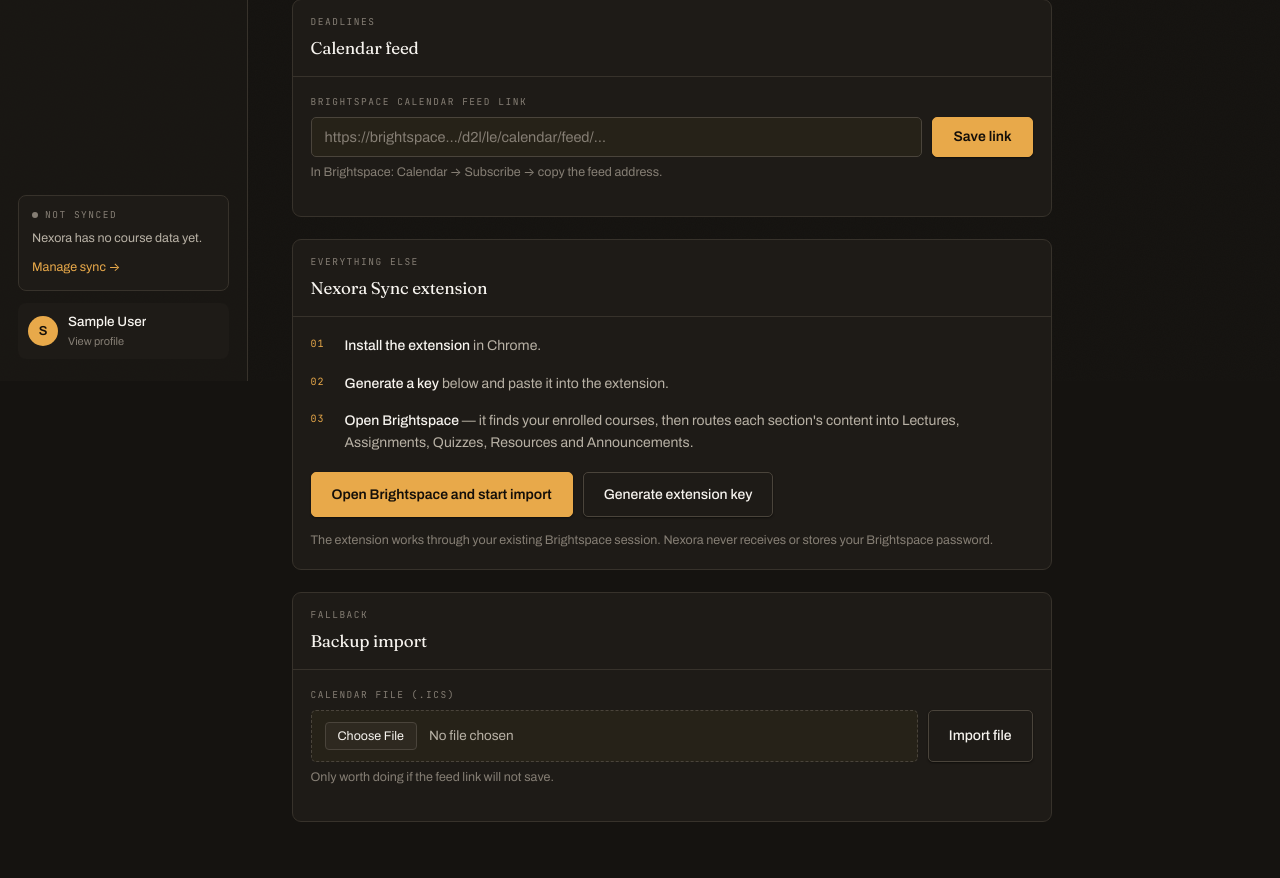
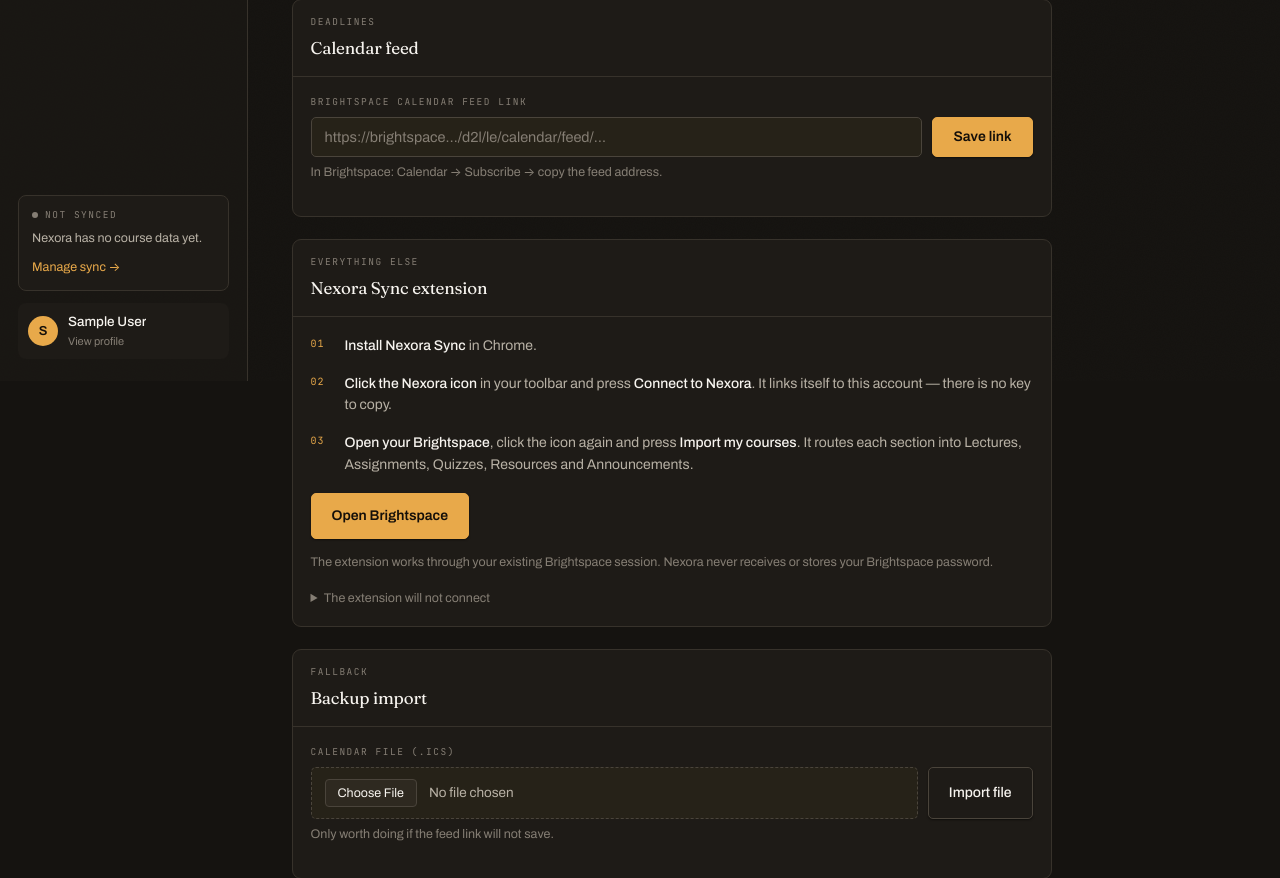
Before and after one commit to BassemAbdo01/uni-helper-project, a Flask app: page /connect-brightspace in a window 1280 px wide. Shown: the part 419-1297 px from the top of the page. Before the commit the page ends 1241 px from the top, so only its background shows below. Run offline with Flask 3, Linux system fonts and the light colour scheme; the visitor is signed in with stand-in values (Sample User, id 1); parts of the project's set-up code (start-up, migrations or seed data) failed here and were passed over.

Commit message:
Fix the extension finding no courses, and the page contradicting it
"No course cards were found" on a Brightspace home page full of course
cards, and that one is mine.

The original manifest ran content.js with all_frames: true. When the static
content_scripts entry was replaced with programmatic injection, I wrote
allFrames: false. Brightspace renders My Courses as a widget in an iframe,
so the scraper was running in the only document guaranteed not to contain
the cards, and reported exactly what it saw. The discovery code was never
the problem; it never got to look at the right page.

Injecting into every frame again brings back a question the static manifest
never had to answer out loud. Several frames now receive the request and
whichever calls sendResponse first wins, so a subframe holding the widget
has to beat the top document reporting failure. A frame that finds nothing
now says nothing at all, and only the top document answers for failure --
after fourteen attempts against a subframe's eight, so a slow success still
arrives before a fast "nothing here".

Separately, the Brightspace page still described the flow the extension had
before it learned to pair itself: install, generate a key, paste it in. Next
to a second button, with nothing saying which came first. That instruction
is not redundant, it is wrong -- it hands someone a key with nowhere to put
it, since the popup fills that field on its own. The page now describes what
actually happens: install, press Connect, press Import. Manual key
generation survives behind "the extension will not connect", which is the
only situation it is for.

Version 3.0.1 so a reloaded unpacked build is unmistakably the new one.

Not verified: this could not be tested against a real Brightspace from here.
The frame hypothesis is from the code and the manifest history, and matches
the symptom exactly, but the confirmation is Bassem reloading the extension
and pressing Import.

Co-Authored-By: Claude Opus 5 <noreply@anthropic.com>

```diff
--- a/extension/background.js
+++ b/extension/background.js
@@ -174,8 +174,10 @@ async function ensureBrightspaceContentScript(tab) {
   if (!tab?.id) throw new Error('Brightspace tab is unavailable.');
   if (await pingBrightspaceContentScript(tab.id)) return;
   try {
+    // Brightspace puts My Courses in a widget iframe, so the top document alone
+    // is the one place the course cards are guaranteed not to be.
     await chrome.scripting.executeScript({
-      target: { tabId: tab.id, allFrames: false },
+      target: { tabId: tab.id, allFrames: true },
       files: ['content.js']
     });
   } catch (error) {
--- a/extension/nexora-bridge.js
+++ b/extension/nexora-bridge.js
@@ -14,7 +14,7 @@
     const data = event.data;
     if (event.source !== window || data?.channel !== CHANNEL) return;
     if (data.type === 'PING_EXTENSION') {
-      window.postMessage({ channel: CHANNEL, type: 'EXTENSION_READY', version: '3.0.0' }, window.location.origin);
+      window.postMessage({ channel: CHANNEL, type: 'EXTENSION_READY', version: '3.0.1' }, window.location.origin);
       return;
     }
     // Pairing: the page has the student's session, fetches their own key and
@@ -46,7 +46,7 @@
     }
   });
 
-  window.postMessage({ channel: CHANNEL, type: 'EXTENSION_READY', version: '3.0.0' }, window.location.origin);
+  window.postMessage({ channel: CHANNEL, type: 'EXTENSION_READY', version: '3.0.1' }, window.location.origin);
 })();
 
 // Deliver a course outline captured from an LMS tab to the standalone Grade Intelligence page.
--- a/extension/popup.html
+++ b/extension/popup.html
@@ -63,7 +63,7 @@ input:focus,select:focus{outline:none;border-color:var(--amber)}
 </style>
 </head>
 <body>
-  <h1><i></i>Nexora Sync<b id="ver">3.0.0</b></h1>
+  <h1><i></i>Nexora Sync<b id="ver">3.0.1</b></h1>
 
   <p class="step" id="step">Step 1 of 2</p>
   <p class="headline" id="headline">Connect to Nexora</p>
--- a/templates/connect_brightspace.html
+++ b/templates/connect_brightspace.html
@@ -117,28 +117,39 @@ input[type=file]::file-selector-button{margin-right:12px;padding:6px 12px;border
     <header><div><span class="k">Everything else</span><h2>Nexora Sync extension</h2></div></header>
     <div class="body pad">
       <ol class="steps">
-        <li><strong>Install the extension</strong> in Chrome.</li>
-        <li><strong>Generate a key</strong> below and paste it into the extension.</li>
-        <li><strong>Open Brightspace</strong> — it finds your enrolled courses, then routes each
-            section's content into Lectures, Assignments, Quizzes, Resources and Announcements.</li>
+        <li><strong>Install Nexora Sync</strong> in Chrome.</li>
+        <li><strong>Click the Nexora icon</strong> in your toolbar and press
+            <strong>Connect to Nexora</strong>. It links itself to this account —
+            there is no key to copy.</li>
+        <li><strong>Open your Brightspace</strong>, click the icon again and press
+            <strong>Import my courses</strong>. It routes each section into Lectures,
+            Assignments, Quizzes, Resources and Announcements.</li>
       </ol>
 
       <div class="actions" style="margin-top:18px">
         <a class="btn" href="https://brightspace.carleton.ca/d2l/home" target="_blank" rel="noopener">
-          Open Brightspace and start import
+          Open Brightspace
         </a>
-        <button class="btn quiet" id="generateExtensionKey" type="button">Generate extension key</button>
-      </div>
-
-      <div class="keybox" id="extensionKeyBox" hidden>
-        <span class="k">Paste this into the extension</span>
-        <code id="extensionKey"></code>
       </div>
 
       <p class="hint" style="margin-top:14px">
         The extension works through your existing Brightspace session. Nexora never receives
         or stores your Brightspace password.
       </p>
+
+      <details style="margin-top:16px">
+        <summary style="cursor:pointer;font-size:12.5px;color:var(--fg-3)">The extension will not connect</summary>
+        <p class="hint" style="margin-top:10px">
+          Connecting needs nothing from this page. If the extension cannot reach Nexora —
+          an old version, or a browser blocking the handover — you can paste a key into its
+          Advanced section by hand.
+        </p>
+        <button class="btn quiet sm" id="generateExtensionKey" type="button">Generate a key manually</button>
+        <div class="keybox" id="extensionKeyBox" hidden>
+          <span class="k">Paste this into the extension’s Advanced section</span>
+          <code id="extensionKey"></code>
+        </div>
+      </details>
     </div>
   </section>
 
```
Also changed, not shown: extension/content.js (+14 -4 lines), extension/manifest.json, 1 other file.
